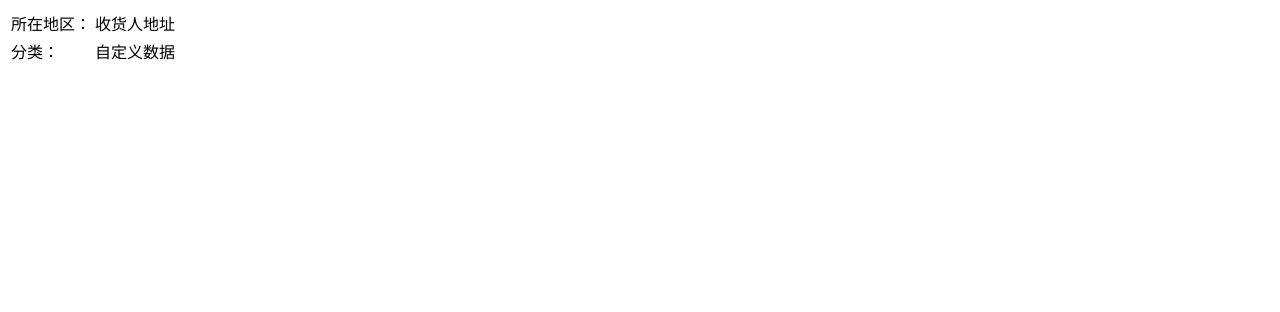
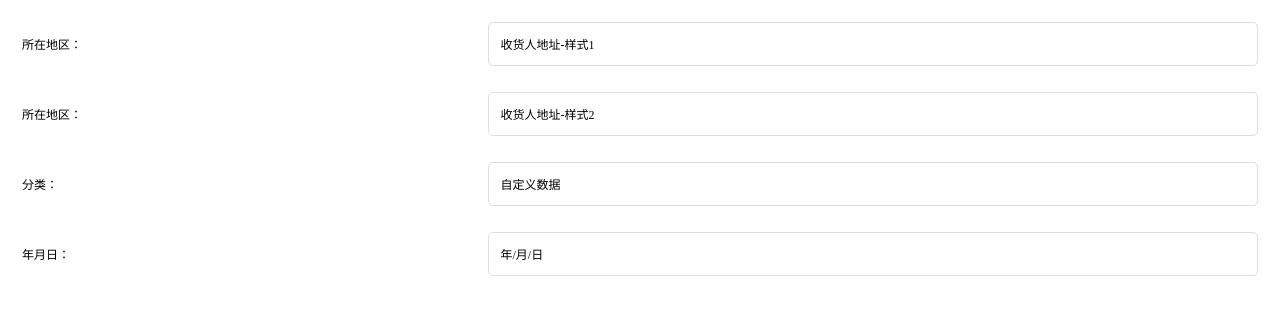
Before and after one commit to awin8516/selectWheel, a website: page docs/index.html in a window 1280 px wide. Drawn offline with Linux system fonts and the light colour scheme.

Commit message:
Add files via upload

```diff
--- a/docs/index.html
+++ b/docs/index.html
@@ -11,43 +11,53 @@
 <meta http-equiv="Cache-Control" content="no-cache, no-store, must-revalidate" />
 <meta http-equiv="Pragma" content="no-cache" />
 <meta http-equiv="Expires" content="0" />
-<script src="jquery.1.11.3.min.js"></script>
 <script type="text/javascript" src="../dist/selectWheel.min.js" ></script>
+<!-- <link href="../src/style.css" rel="stylesheet">
+<script type="text/javascript" src="../src/fun.js" ></script>
+<script type="text/javascript" src="../src/selectWheel.js" ></script> -->
+<style>
+	*{font-size:12px;}
+	table {width:100%;}
+	table td{padding:1em;}
+	table td div {padding:1em;border:1px #ddd solid;border-radius:5px;}
+</style>
 </head>
 <body>
     <table class="">
         <tr>
             <td>所在地区：</td>
-            <td><div id="address">收货人地址</div></td>
+            <td><div id="address1">收货人地址-样式1</div></td>
+        </tr>
+        <tr>
+            <td>所在地区：</td>
+            <td><div id="address2">收货人地址-样式2</div></td>
         </tr>
         <tr>
             <td>分类：</td>
-            <td><div id="address2">自定义数据</div></td>
+            <td><div id="address3">自定义数据</div></td>
+        </tr>
+        <tr>
+            <td>年月日：</td>
+            <td><div id="address4">年/月/日</div></td>
         </tr>
     </table>
-<!--------------------------------------------------------------html区域-------------------------------------------------------------------------------------------->
-
-<!--------------------------------------------------------------javascript区域-------------------------------------------------------------------------------------->
 
 <script type="text/javascript" >
-	/*$('#address').on('touchend',function(event){
-		event.preventDefault();
-		selectWheel({
-			//data : [],
+window.onload = function(){
+	new selectWheel('#address1', {
 		success : function(data){
 			console.log(data);
-				$('#address').html(data.join(' '));
+			document.getElementById('address1').innerHTML = data.join(' ');
 		}
-		})
-	});*/
+	});
 
-	new selectWheel('#address', {
-		//data : [],
+	new selectWheel('#address2', {
+		style : 'gear',
 		success : function(data){
 			console.log(data);
-			$('#address').html(data.join(' '));
+			document.getElementById('address2').innerHTML = data.join(' ');
 		}
-	})
+	});
 
 	/**********
 	 *自定义数据
@@ -134,24 +144,22 @@
 			]
 		}
 	];
-	/*
-	$('#address2').on('touchend',function(event){
-		event.preventDefault();
-		selectWheel({
+	new selectWheel('#address3', {
 		data : testData,
 		success : function(data){
 			console.log(data);
-				$('#address2').html(data.join(' '));
+			document.getElementById('address3').innerHTML = data.join(' ');
 		}
-		})
-	});*/
-	new selectWheel('#address2', {
-		data : testData,
+	});
+
+	new selectWheel('#address4', {
+		datePicker : true,
 		success : function(data){
 			console.log(data);
-			$('#address2').html(data.join(' '));
+			document.getElementById('address4').innerHTML = data.join(' ');
 		}
-	})
+	});
+}
 </script>
 
 </html>
```
Lines whose indentation alone changed are shown as unchanged.
